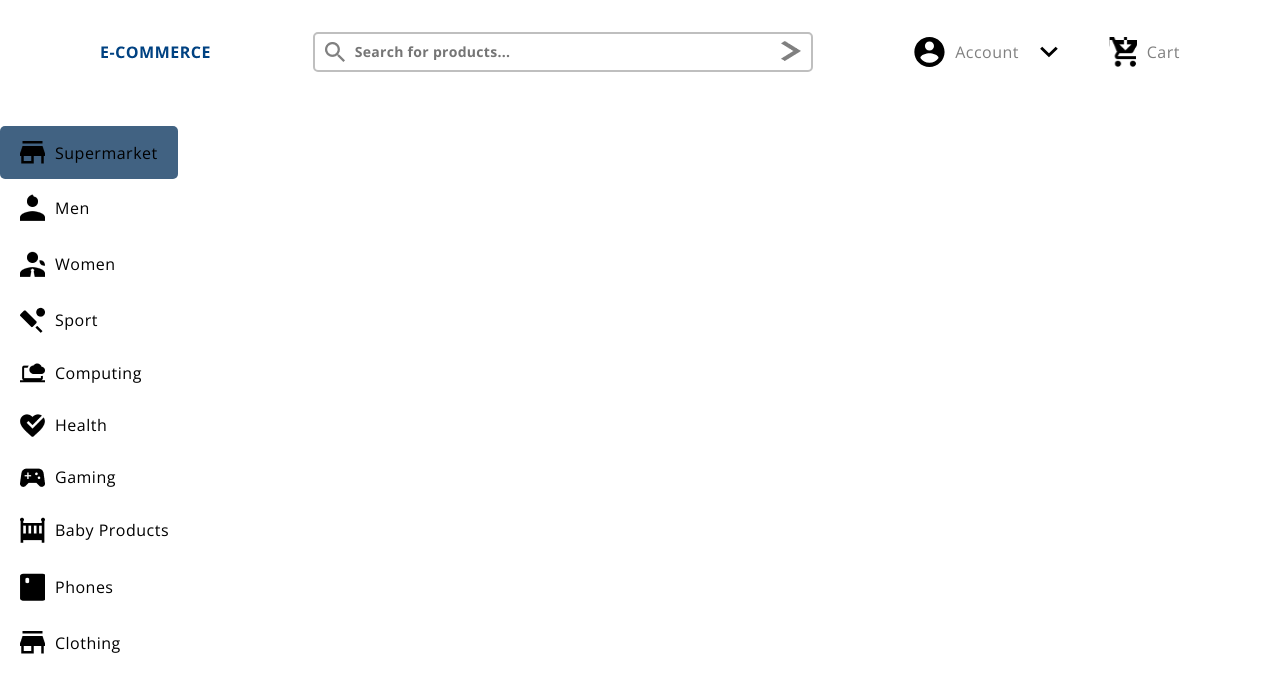
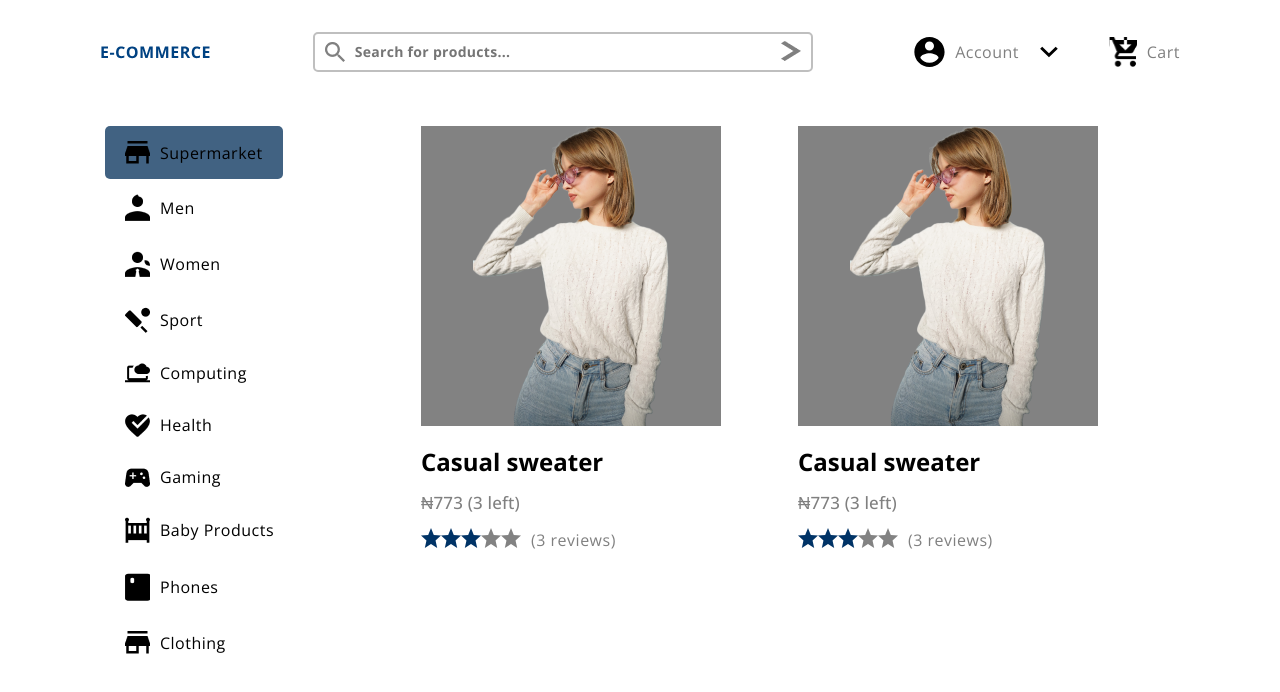
Before and after one commit to SirYusluv/e-commerce_frontend, a Next.js app: page /user in a window 1280 px wide. Shown: the top 692 px of the page. Built offline with nearby package versions, Linux system fonts and the light colour scheme.

Commit message:
implemented category in user page

```diff
--- a/src/layouts/discover-page-sections/category-sec/category-sec.module.scss
+++ b/src/layouts/discover-page-sections/category-sec/category-sec.module.scss
@@ -0,0 +1,21 @@
+@import "@/styles/responsive.scss";
+@import "@/styles/variables.module.scss";
+@import "@/styles/mixins.scss";
+
+.category-sec {
+  padding: 0 10.5rem;
+  display: flex;
+  gap: 5rem;
+
+  @include responsive($responsive-max-width, $width-tablet) {
+    padding: 0 4.8rem;
+    gap: 1.7rem;
+  }
+
+  @include responsive($responsive-max-width, $width-tablet) {
+    padding: 0 1.6rem;
+    gap: 3rem;
+
+    @include flexColumn;
+  }
+}
--- a/src/layouts/discover-page-sections/category-sec/category-sec.tsx
+++ b/src/layouts/discover-page-sections/category-sec/category-sec.tsx
@@ -75,16 +75,7 @@ const itemsList: IItem[] = [
     reviewCount: 3,
   },
   {
-    id: "0",
-    name: "Casual sweater",
-    image: casualSweater,
-    price: 773,
-    remainingCount: 3,
-    stars: 3,
-    reviewCount: 3,
-  },
-  {
-    id: "0",
+    id: "1",
     name: "Casual sweater",
     image: casualSweater,
     price: 773,
@@ -107,7 +98,7 @@ export default function CategorySec() {
   }
 
   return (
-    <section>
+    <section className={styles["category-sec"]}>
       <Categories
         categories={categories}
         onCategoryClick={categoryClickHandler}
--- a/src/layouts/discover-page-sections/category-sec/items/items.module.scss
+++ b/src/layouts/discover-page-sections/category-sec/items/items.module.scss
@@ -0,0 +1,16 @@
+@import "@/styles/responsive.scss";
+@import "@/styles/variables.module.scss";
+@import "@/styles/mixins.scss";
+
+.items {
+  display: flex;
+  flex: 1;
+  justify-content: space-evenly;
+
+  @include responsive($responsive-max-width, $width-mobile) {
+    align-self: center;
+    gap: 3rem;
+
+    @include flexColumn;
+  }
+}
--- a/src/layouts/discover-page-sections/category-sec/items/items.tsx
+++ b/src/layouts/discover-page-sections/category-sec/items/items.tsx
@@ -1,4 +1,5 @@
-import { IItem } from "@/components/item/item";
+import Item, { IItem } from "@/components/item/item";
+// import variables from "@/styles/variables.module.scss";
 import styles from "./items.module.scss";
 
 interface IProps {
@@ -7,5 +8,22 @@ interface IProps {
 }
 
 export default function Items({ items, itemsIsLoading }: IProps) {
-  return <></>;
+  return (
+    <div className={`${styles.items} ${itemsIsLoading ? "low-opacity" : ""}`}>
+      {items.map(
+        ({ id, name, price, remainingCount, reviewCount, image, stars }) => (
+          <Item
+            id={id}
+            name={name}
+            price={price}
+            remainingCount={remainingCount}
+            image={image}
+            reviewCount={reviewCount}
+            stars={stars}
+            key={id}
+          />
+        )
+      )}
+    </div>
+  );
 }
```
